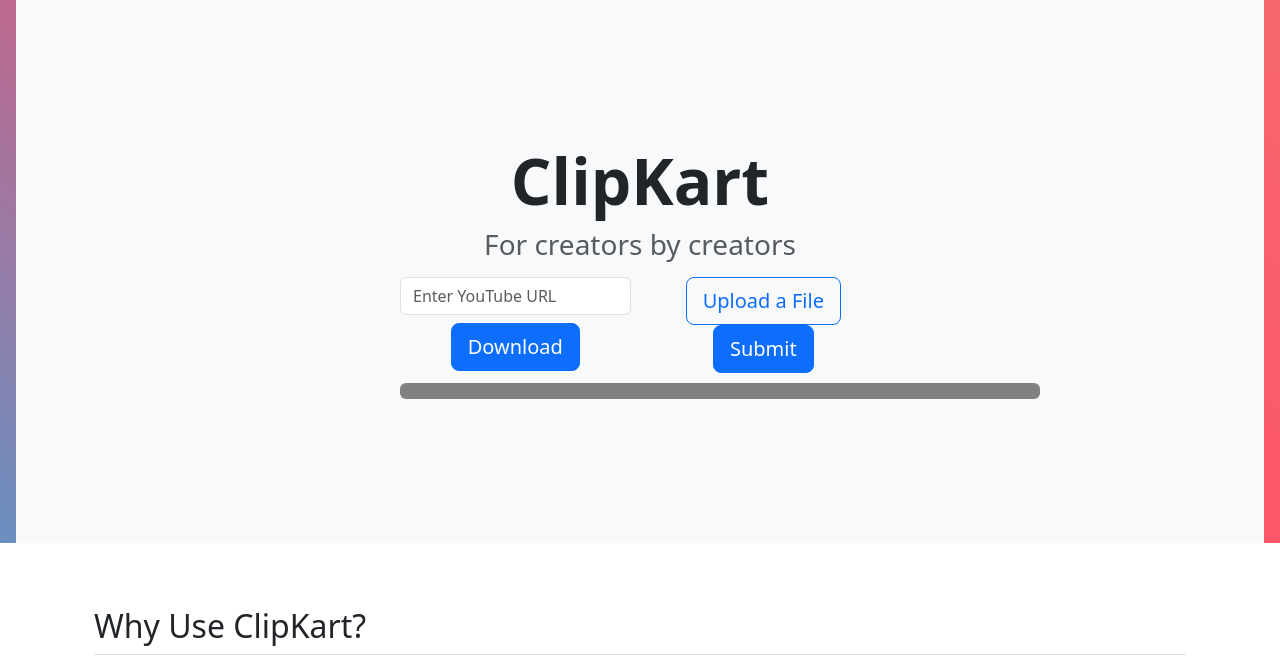
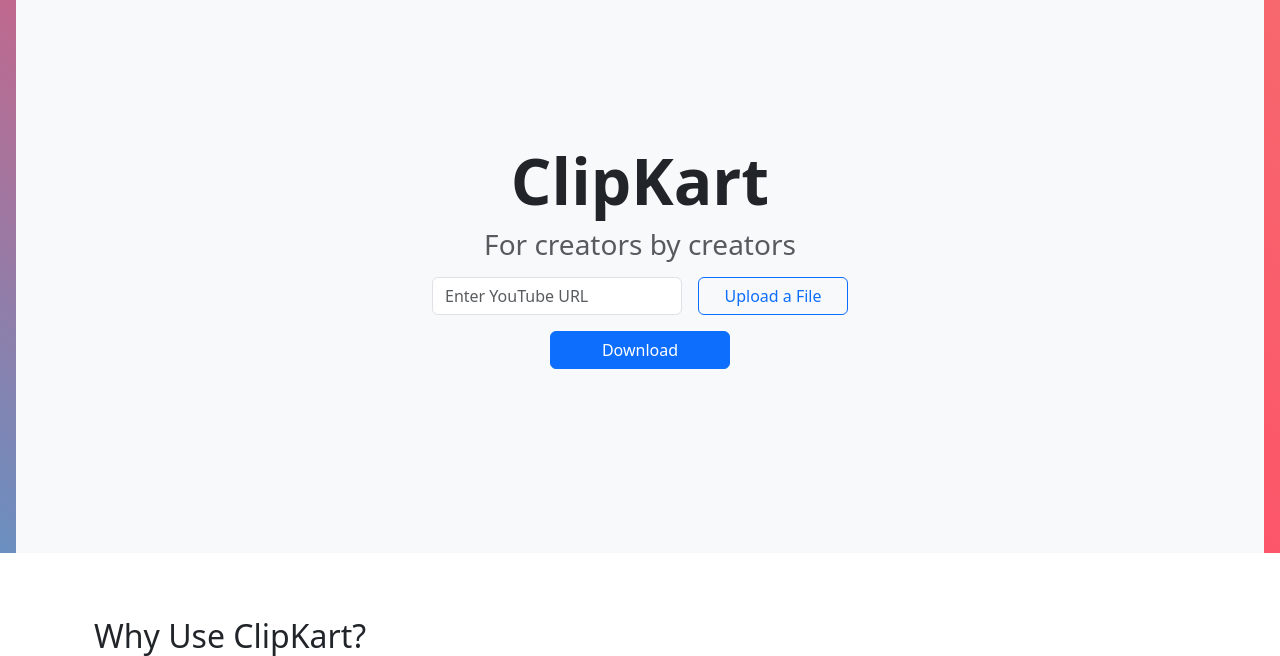
Before and after one commit to jatinbalhara/ClipKart, a Flask app: page / in a window 1280 px wide. Shown: the part 98-754 px from the top of the page. Run offline with Flask 3, Linux system fonts and the light colour scheme; some libraries are stand-ins or nearby versions.

Commit message:
Update index.html

```diff
--- a/templates/index.html
+++ b/templates/index.html
@@ -6,7 +6,7 @@
         <link href="https://cdn.jsdelivr.net/npm/bootstrap@5.3.3/dist/css/bootstrap.min.css" rel="stylesheet" integrity="sha384-QWTKZyjpPEjISv5WaRU9OFeRpok6YctnYmDr5pNlyT2bRjXh0JMhjY6hW+ALEwIH" crossorigin="anonymous">
         <link rel = 'stylesheet' href = "/static/style.css">
         <script src="https://cdn.socket.io/4.8.1/socket.io.min.js" integrity="sha384-mkQ3/7FUtcGyoppY6bz/PORYoGqOl7/aSUMn2ymDOJcapfS6PHqxhRTMh1RR0Q6+" crossorigin="anonymous"></script>
-        <script src="/static/script.js"></script>
+        <script src="/static/script.js" defer></script>
       </head>
     <body>
         <section id = "header">
@@ -37,26 +37,31 @@
             <div class="col-md-6 p-lg-5 mx-auto my-5">
               <h1 class="display-3 fw-bold">ClipKart</h1>
               <h3 class="fw-normal text-muted mb-3">For creators by creators</h3>
-              <div class="d-flex gap-3 justify-content-center">
-                  <form id="processVideoForm" action="/process_video" method="POST" class="d-inline">
-                      <input type="text" name="url" id="videoUrlInput" placeholder="Enter YouTube URL" class="form-control mb-2">
-                      <button type="submit" class="btn btn-primary btn-lg">Download</button>
-                  </form>
-                  <form id="uploadFileForm" action="/upload" method="POST" enctype="multipart/form-data" class="d-inline">
-                      <input type="file" name="file" id="fileUpload" class="d-none">
-                      <label for="fileUpload" class="btn btn-outline-primary btn-lg">Upload a File</label>
-                      <button type="submit" class="btn btn-primary btn-lg">Submit</button>
+              <div class="d-flex flex-column align-items-center">
+                <form id="processVideoForm" action="/process_video" method="POST" class="d-inline">
+                  <div class="d-flex gap-3">
+                    <input type="text" name="url" id="videoUrlInput" placeholder="Enter YouTube URL" class="form-control" style="width: 250px;">
+                    <input type="file" name="file" id="fileUpload" class="d-none">
+                    <label for="fileUpload" class="btn btn-outline-primary" style="width: 150px; text-align: center;">Upload a File</label>
                   </div>
-                    <div class="progress" style="width: 50vw; margin-top: 10px; margin-right: 1vw; background-color: grey;">
+                  <button type="submit" class="btn btn-primary mt-3" style="width: 180px;">Download</button>
+                </form>
+                <form id="uploadFileForm" class="d-flex flex-column align-items-center mt-3">
+                </form>
+              <br>
+                <div class="d-flex gap-3 justify-content-center" style="display: none;" id="progressContainer" >
+                  <div class="progress" style="width: 50vw; margin-top: 10px; margin-right: 1vw; background-color: grey;">
                     <div class="progress-bar" id="progressBar" role="progressbar" aria-label="progress bar" style="width: 0%;"></div>
                   </div>
+                </div>
+              </div>
+            </div>
           </div>
-      </section>
+        </section>
 
         <section id = "Information">
           <div class="container px-4 py-5" id="icon-grid">
             <h2 class="pb-2 border-bottom">Why Use ClipKart?</h2>
-
             <div class="row row-cols-1 row-cols-sm-2 row-cols-md-3 row-cols-lg-4 g-4 py-5">
               <div class="col d-flex align-items-start">
                 <svg class="bi text-body-secondary flex-shrink-0 me-3" width="1.75em" height="1.75em"><use xlink:href="#bootstrap"></use></svg>
```
